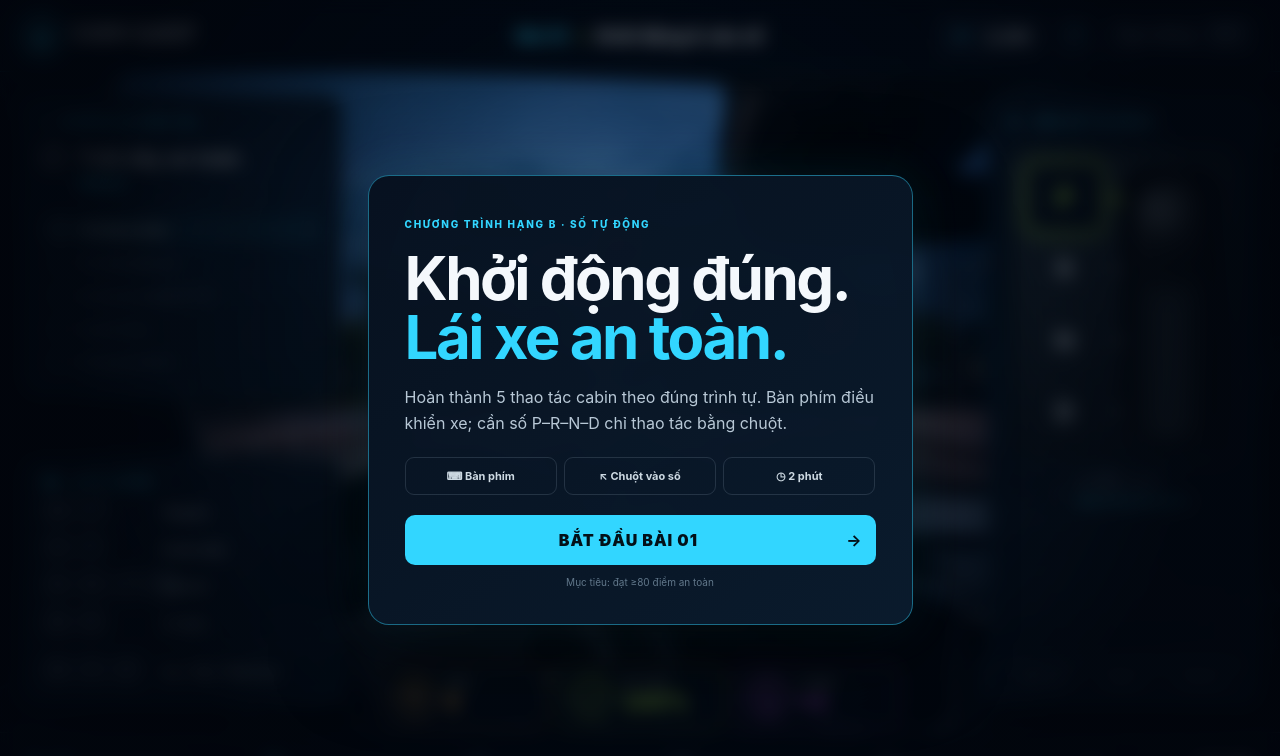
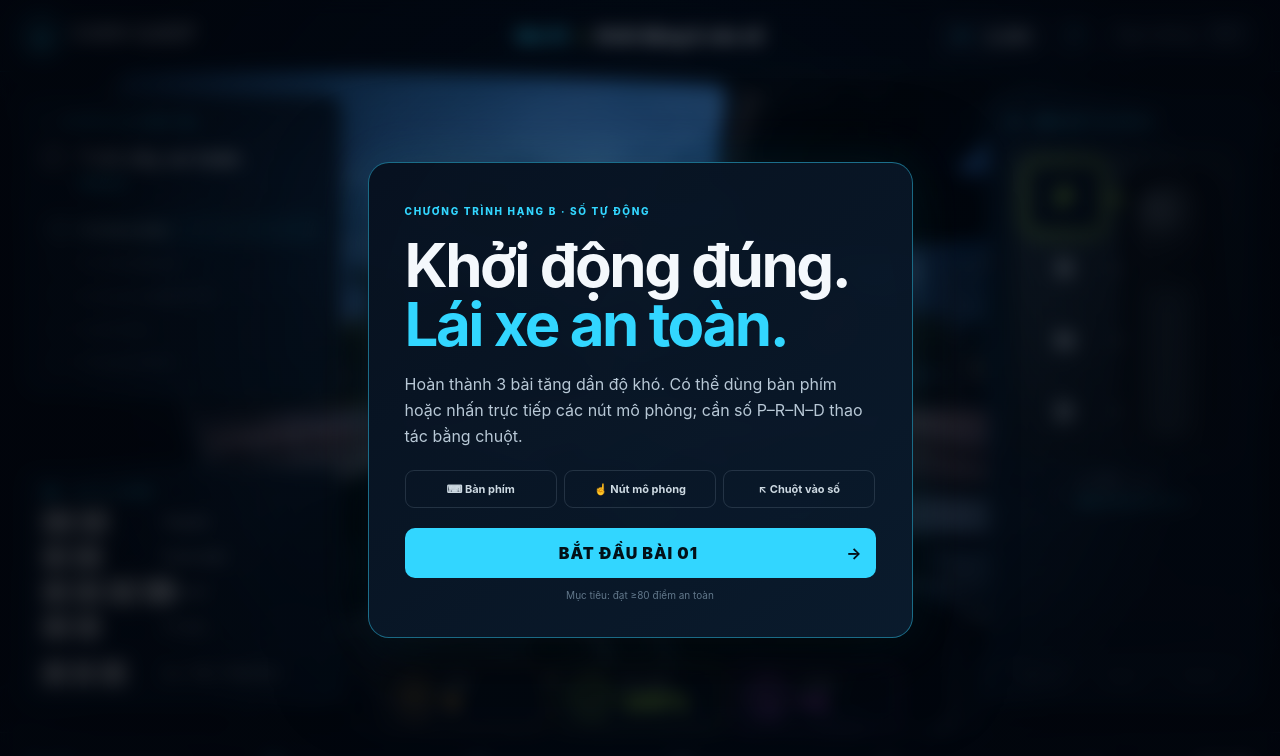
Before and after one commit to CuOIT/Car, a React (Vite) app: page / in a window 1280 px wide. Shown: the top 756 px of the page. Built offline with nearby package versions, Linux system fonts and the light colour scheme.

Commit message:
Thêm chuỗi bài học và điều khiển chuột

```diff
--- a/src/App.tsx
+++ b/src/App.tsx
@@ -13,7 +13,14 @@ const tasks = [
   ["drive", "Đi đúng làn 120 m", "W A S D"],
 ] as const;
 
+const lessons = [
+  { title: "Khởi động & vào số", goal: "Đi đúng làn 120 m", target: 120, seconds: 120 },
+  { title: "Giữ làn & xi-nhan", goal: "Giữ làn ổn định 180 m", target: 180, seconds: 150 },
+  { title: "Đường đêm phức tạp", goal: "Lái an toàn 240 m", target: 240, seconds: 180 },
+] as const;
+
 export default function Home() {
+  const [lessonIndex, setLessonIndex] = useState(0);
   const [started, setStarted] = useState(false);
   const [paused, setPaused] = useState(false);
   const [gear, setGear] = useState<Gear>("P");
@@ -59,12 +66,15 @@ export default function Home() {
     toast(text, "bad");
   }, [toast]);
 
-  const reset = useCallback(() => {
+  const startLesson = useCallback((index: number) => {
     keys.current.clear(); awarded.current.clear(); speedWarning.current = false;
+    setLessonIndex(index);
     setGear("P"); setBelt(false); setEngine(false); setHandbrake(true); setSignal(null);
     setSpeed(0); setLane(0); setDistance(0); setScore(0); setSafety(100); setCombo(1);
-    setTime(120); setActiveKeys([]); setToasts([]); setPaused(false); setStarted(true);
+    setTime(lessons[index].seconds); setActiveKeys([]); setToasts([]); setPaused(false); setStarted(true);
   }, []);
+
+  const lesson = lessons[lessonIndex];
 
   const shift = (next: Gear) => {
     if (!started || paused) return;
@@ -134,18 +144,24 @@ export default function Home() {
     return () => window.clearInterval(id);
   }, [paused, started, time]);
 
-  useEffect(() => { if (distance >= 120 && Math.abs(lane) < .75) reward("drive", "Hoàn thành quãng đường đúng làn"); }, [distance, lane, reward]);
+  useEffect(() => { if (distance >= lesson.target && Math.abs(lane) < .75) reward("drive", "Hoàn thành quãng đường đúng làn"); }, [distance, lane, lesson.target, reward]);
 
-  const done = useMemo(() => ({ belt, engine, gear: gear === "D", handbrake: !handbrake, drive: distance >= 120 && Math.abs(lane) < .75 }), [belt, engine, gear, handbrake, distance, lane]);
+  const done = useMemo(() => ({ belt, engine, gear: gear === "D", handbrake: !handbrake, drive: distance >= lesson.target && Math.abs(lane) < .75 }), [belt, engine, gear, handbrake, distance, lane, lesson.target]);
   const count = Object.values(done).filter(Boolean).length;
   const finished = count === 5;
 
   const keyOn = (k: string) => activeKeys.includes(k) || activeKeys.includes(k === "↑" ? "arrowup" : k === "↓" ? "arrowdown" : k === "←" ? "arrowleft" : k === "→" ? "arrowright" : "");
+  const controlKey = (k: string) => ({ "↑": "ArrowUp", "↓": "ArrowDown", "←": "ArrowLeft", "→": "ArrowRight" }[k] || k);
+  const pressControl = (k: string, hold: boolean) => {
+    window.dispatchEvent(new KeyboardEvent("keydown", { key: controlKey(k), bubbles: true }));
+    if (!hold) window.setTimeout(() => window.dispatchEvent(new KeyboardEvent("keyup", { key: controlKey(k), bubbles: true })), 80);
+  };
+  const releaseControl = (k: string) => window.dispatchEvent(new KeyboardEvent("keyup", { key: controlKey(k), bubbles: true }));
 
   return <main className="sim">
     <header className="topbar">
       <div className="brand"><b>◉</b><strong>CABIN QUEST</strong></div>
-      <div className="lesson"><em>Bài 01</em><span>•</span>Khởi động &amp; vào số</div>
+      <div className="lesson"><em>Bài {String(lessonIndex + 1).padStart(2, "0")}</em><span>•</span>{lesson.title}</div>
       <div className="top-actions"><div className="xp"><i>XP</i>{xp.toLocaleString("vi-VN")}</div><button onClick={() => setHelp(true)} aria-label="Hướng dẫn">?</button><button onClick={() => started && setPaused(v => !v)}>Tạm dừng <kbd>ESC</kbd></button></div>
     </header>
 
@@ -154,16 +170,16 @@ export default function Home() {
       <div className="guides" style={{ transform: `translateX(calc(-50% + ${-lane * 24}px))` }}><i/><i/><i/><i/></div>
 
       <aside className="leftcol">
-        <section className="panel mission-panel"><h3>⌖ &nbsp; NHIỆM VỤ HIỆN TẠI</h3><div className="current"><b>{finished ? "✓" : ""}</b><div><strong>{finished ? "Bài tập hoàn thành!" : tasks[count]?.[1]}</strong><small>{finished ? "Kết quả đã sẵn sàng" : count === 4 ? `${Math.min(120, Math.round(distance))} / 120 m · W A S D` : tasks[count]?.[2]}</small></div></div>
-          <div className="tasklist">{tasks.map((t, i) => <div key={t[0]} className={done[t[0]] ? "done" : i === count ? "active" : ""}><b>{done[t[0]] ? "✓" : i+1}</b><span>{t[1]}</span></div>)}</div>
+        <section className="panel mission-panel"><h3>⌖ &nbsp; NHIỆM VỤ HIỆN TẠI</h3><div className="current"><b>{finished ? "✓" : ""}</b><div><strong>{finished ? "Bài tập hoàn thành!" : count === 4 ? lesson.goal : tasks[count]?.[1]}</strong><small>{finished ? "Kết quả đã sẵn sàng" : count === 4 ? `${Math.min(lesson.target, Math.round(distance))} / ${lesson.target} m · W A S D` : tasks[count]?.[2]}</small></div></div>
+          <div className="tasklist">{tasks.map((t, i) => <div key={t[0]} className={done[t[0]] ? "done" : i === count ? "active" : ""}><b>{done[t[0]] ? "✓" : i+1}</b><span>{t[0] === "drive" ? lesson.goal : t[1]}</span></div>)}</div>
         </section>
         <section className="panel controls"><h3>⌨ &nbsp; ĐIỀU KHIỂN</h3>
-          {[[["W","↑"],"Tăng tốc"],[["S","↓"],"Phanh chân"],[["A","D","←","→"],"Đánh lái"],[["Q","E"],"Xi-nhan"]].map((row) => <div className="control" key={row[1] as string}><span>{(row[0] as string[]).map(k => <kbd className={keyOn(k) ? "pressed" : ""} key={k}>{k}</kbd>)}</span><small>{row[1] as string}</small></div>)}
-          <div className="control compact"><span><kbd>B</kbd><kbd>I</kbd><kbd>H</kbd></span><small>Dây · Máy · Phanh tay</small></div>
+          {[[["W","↑"],"Tăng tốc"],[["S","↓"],"Phanh chân"],[["A","D","←","→"],"Đánh lái"],[["Q","E"],"Xi-nhan"]].map((row) => <div className="control" key={row[1] as string}><span>{(row[0] as string[]).map(k => { const hold = !["Q","E"].includes(k); return <button className={`vkey ${keyOn(k) ? "pressed" : ""}`} key={k} onPointerDown={e => { e.preventDefault(); pressControl(k, hold); }} onPointerUp={() => hold && releaseControl(k)} onPointerLeave={() => hold && releaseControl(k)}>{k}</button>})}</span><small>{row[1] as string}</small></div>)}
+          <div className="control compact"><span>{["B","I","H"].map(k => <button className="vkey action" key={k} onClick={() => pressControl(k, false)}>{k}</button>)}</span><small>Dây · Máy · Phanh tay</small></div>
         </section>
       </aside>
 
-      <div className="drivehud"><span className={signal === "left" ? "blink" : ""}>◀</span><div><small>TỐC ĐỘ</small><strong>{Math.round(speed)}</strong><em>km/h</em></div><section className="distancehud"><small>QUÃNG ĐƯỜNG</small><strong>{Math.min(120, Math.round(distance))}<em> / 120 m</em></strong><i><b style={{ width: `${Math.min(100, distance / 1.2)}%` }} /></i></section><span className={signal === "right" ? "blink" : ""}>▶</span><b>{gear}</b></div>
+      <div className="drivehud"><span className={signal === "left" ? "blink" : ""}>◀</span><div><small>TỐC ĐỘ</small><strong>{Math.round(speed)}</strong><em>km/h</em></div><section className="distancehud"><small>QUÃNG ĐƯỜNG</small><strong>{Math.min(lesson.target, Math.round(distance))}<em> / {lesson.target} m</em></strong><i><b style={{ width: `${Math.min(100, distance / lesson.target * 100)}%` }} /></i></section><span className={signal === "right" ? "blink" : ""}>▶</span><b>{gear}</b></div>
 
       <aside className="panel gear-panel"><h3>⚙ &nbsp; CẦN SỐ TỰ ĐỘNG</h3><div className="shifter"><div>{(["P","R","N","D"] as Gear[]).map(g => <button key={g} className={gear === g ? `active g-${g}` : ""} onClick={() => shift(g)} aria-label={`Chuyển sang số ${g}`}>{g}<i/></button>)}</div><span className={`stick pos-${gear}`}><i/></span></div>
         <p className="gear-tip">↖ <span>Giữ <kbd>S</kbd>, sau đó<br/><b>nhấp chuột để vào số</b></span></p>
@@ -175,9 +191,9 @@ export default function Home() {
       <footer><div><b>{count} / 5</b><span>{finished ? "Xuất sắc!" : "Đang luyện tập"}</span></div><section>{tasks.map((t,i) => <i key={t[0]} className={done[t[0]] ? "done" : i === count ? "now" : ""}/>)}</section><div className="clock"><small>THỜI GIAN</small><b>{String(Math.floor(time/60)).padStart(2,"0")}:{String(time%60).padStart(2,"0")}</b></div></footer>
     </section>
 
-    {!started && <div className="overlay"><section className="startbox"><small>CHƯƠNG TRÌNH HẠNG B · SỐ TỰ ĐỘNG</small><h1>Khởi động đúng.<br/><em>Lái xe an toàn.</em></h1><p>Hoàn thành 5 thao tác cabin theo đúng trình tự. Bàn phím điều khiển xe; cần số P–R–N–D chỉ thao tác bằng chuột.</p><div><span>⌨ Bàn phím</span><span>↖ Chuột vào số</span><span>◷ 2 phút</span></div><button onClick={reset}>BẮT ĐẦU BÀI 01 <b>→</b></button><i>Mục tiêu: đạt ≥80 điểm an toàn</i></section></div>}
-    {paused && started && <div className="overlay soft"><section className="pausebox"><small>ĐÃ TẠM DỪNG</small><h2>Hít thở. Quan sát. Tiếp tục.</h2><button onClick={() => setPaused(false)}>TIẾP TỤC</button><button className="ghost" onClick={reset}>CHƠI LẠI</button></section></div>}
-    {finished && started && !paused && <section className="result"><b>★★★</b><h2>Hoàn thành bài 01</h2><p>{score.toLocaleString("vi-VN")} điểm · An toàn {safety}%</p><button onClick={reset}>Luyện lại</button></section>}
+    {!started && <div className="overlay"><section className="startbox"><small>CHƯƠNG TRÌNH HẠNG B · SỐ TỰ ĐỘNG</small><h1>Khởi động đúng.<br/><em>Lái xe an toàn.</em></h1><p>Hoàn thành 3 bài tăng dần độ khó. Có thể dùng bàn phím hoặc nhấn trực tiếp các nút mô phỏng; cần số P–R–N–D thao tác bằng chuột.</p><div><span>⌨ Bàn phím</span><span>☝ Nút mô phỏng</span><span>↖ Chuột vào số</span></div><button onClick={() => startLesson(0)}>BẮT ĐẦU BÀI 01 <b>→</b></button><i>Mục tiêu: đạt ≥80 điểm an toàn</i></section></div>}
+    {paused && started && <div className="overlay soft"><section className="pausebox"><small>ĐÃ TẠM DỪNG</small><h2>Hít thở. Quan sát. Tiếp tục.</h2><button onClick={() => setPaused(false)}>TIẾP TỤC</button><button className="ghost" onClick={() => startLesson(lessonIndex)}>CHƠI LẠI</button></section></div>}
+    {finished && started && !paused && <section className="result"><b>★★★</b><h2>Hoàn thành bài {String(lessonIndex + 1).padStart(2, "0")}</h2><p>{score.toLocaleString("vi-VN")} điểm · An toàn {safety}%</p>{lessonIndex < lessons.length - 1 ? <button className="next" onClick={() => startLesson(lessonIndex + 1)}>BÀI TIẾP THEO →</button> : <button onClick={() => startLesson(0)}>HỌC LẠI TỪ ĐẦU</button>}<button className="retry" onClick={() => startLesson(lessonIndex)}>Luyện lại bài này</button></section>}
     {help && <div className="overlay soft" onClick={() => setHelp(false)}><section className="helpbox" onClick={e => e.stopPropagation()}><button className="x" onClick={() => setHelp(false)}>×</button><small>CHƯƠNG TRÌNH 2026</small><h2>Nội dung Cabin Quest bám sát</h2><div className="curriculum"><span>01 · Làm quen xe tại chỗ</span><span>02 · Bãi phẳng &amp; chữ chi</span><span>03 · Đường bằng</span><span>04 · Dốc &amp; đường quanh co</span><span>05 · Đường phức tạp</span><span>06 · Lái ban đêm</span></div><p>Bài hiện tại mô phỏng thao tác chuẩn bị, số tự động và kiểm soát làn. Đây là sản phẩm luyện tập, không thay thế chương trình tại cơ sở đào tạo.</p><a href="https://datafiles.chinhphu.vn/cpp/files/vbpq/2026/4/17-bxd-kem.pdf" target="_blank" rel="noreferrer">Xem chương trình chính thức ↗</a><button onClick={() => setHelp(false)}>ĐÃ HIỂU</button></section></div>}
   </main>;
 }
```
